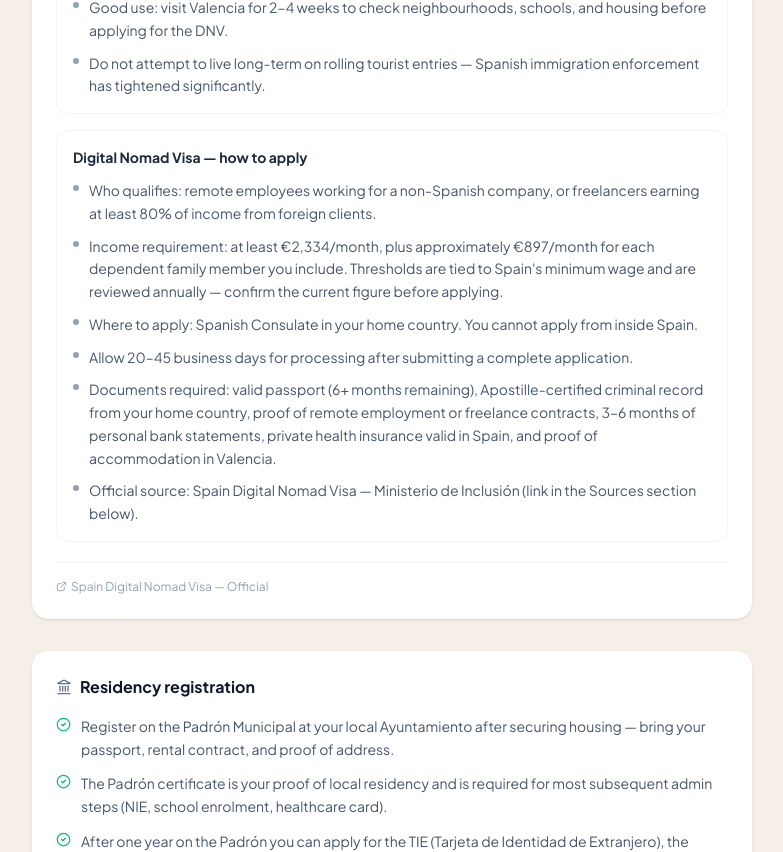
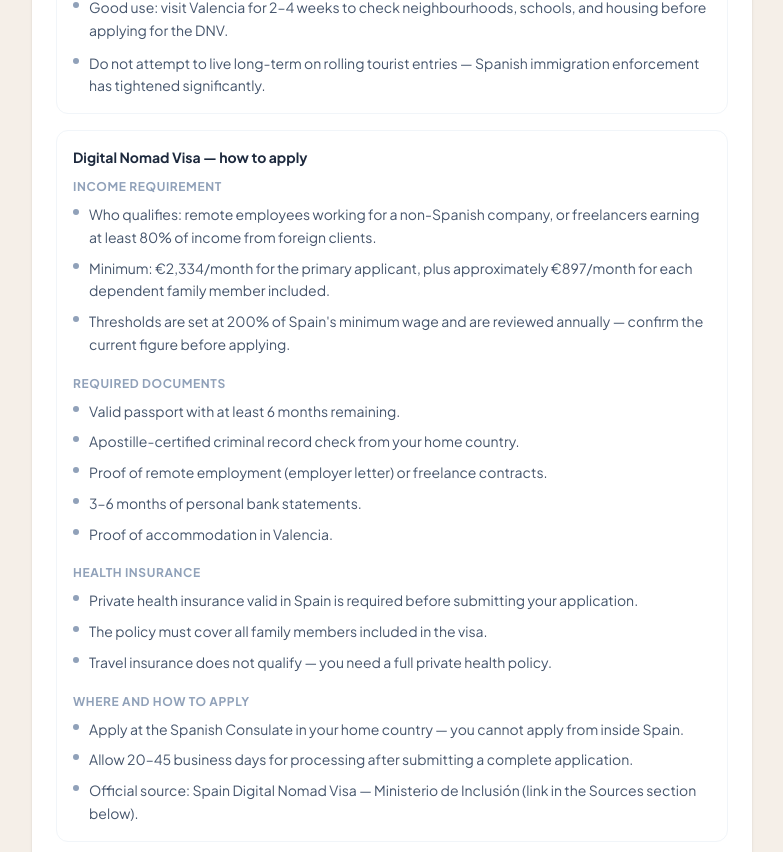
Before and after one commit to EladSOR/family-relo, a Next.js app: page /spain/valencia in a window 1280 px wide. Shown: the part 3000-3852 px from the top of the page, without its empty margins (248-1031 px from the left). Built offline with nearby package versions, Linux system fonts and the light colour scheme.

Commit message:
Add visa anchors for checklist navigation

```diff
--- a/app/[country]/[city]/page.tsx
+++ b/app/[country]/[city]/page.tsx
@@ -213,11 +213,11 @@ export default async function CityPage({ params }: Props) {
             })}
           </div>
 
-          {/* Detail sections — one per option that has an anchor + details */}
-          {dest.visa.options.some(o => o.anchor && o.details?.length) && (
+          {/* Detail sections — one per option that has an anchor + content */}
+          {dest.visa.options.some(o => o.anchor && (o.sections?.length || o.details?.length)) && (
             <div className="mt-6 space-y-4">
               {dest.visa.options
-                .filter(o => o.anchor && o.details?.length)
+                .filter(o => o.anchor && (o.sections?.length || o.details?.length))
                 .map((opt, i) => (
                   <div
                     key={i}
@@ -227,6 +227,31 @@ export default async function CityPage({ params }: Props) {
                     <h3 className="mb-3 text-sm font-bold text-slate-800">
                       {opt.detailTitle ?? opt.type}
                     </h3>
+
+                    {/* Structured sub-sections with individual anchor ids */}
+                    {opt.sections?.length ? (
+                      <div className="space-y-5">
+                        {opt.sections.map((sec) => (
+                          <div key={sec.id}>
+                            <h4
+                              id={sec.id}
+                              className="mb-2 scroll-mt-24 text-xs font-bold uppercase tracking-wider text-slate-400"
+                            >
+                              {sec.heading}
+                            </h4>
+                            <ul className="space-y-2">
+                              {sec.items.map((item, j) => (
+                                <li key={j} className="flex items-start gap-2.5 text-sm leading-relaxed text-slate-600">
+                                  <span className="mt-1.5 h-1.5 w-1.5 shrink-0 rounded-full bg-slate-400" />
+                                  {item}
+                                </li>
+                              ))}
+                            </ul>
+                          </div>
+                        ))}
+                      </div>
+                    ) : (
+                      /* Flat bullet list for options without named sub-sections */
                       <ul className="space-y-2.5">
                         {opt.details!.map((item, j) => (
                           <li key={j} className="flex items-start gap-2.5 text-sm leading-relaxed text-slate-600">
@@ -235,6 +260,7 @@ export default async function CityPage({ params }: Props) {
                           </li>
                         ))}
                       </ul>
+                    )}
                   </div>
                 ))}
             </div>
--- a/data/cities.json
+++ b/data/cities.json
@@ -69,13 +69,45 @@
           "detailTitle": "Digital Nomad Visa — how to apply",
           "duration": "1 year initial, renewable up to 5 years",
           "description": "For remote workers employed abroad or freelancers with international clients. Apply at the Spanish Consulate in your home country before you travel — not from inside Spain.",
-          "details": [
-            "Who qualifies: remote employees working for a non-Spanish company, or freelancers earning at least 80% of income from foreign clients.",
-            "Income requirement: at least €2,334/month, plus approximately €897/month for each dependent family member you include. Thresholds are tied to Spain's minimum wage and are reviewed annually — confirm the current figure before applying.",
-            "Where to apply: Spanish Consulate in your home country. You cannot apply from inside Spain.",
-            "Allow 20–45 business days for processing after submitting a complete application.",
-            "Documents required: valid passport (6+ months remaining), Apostille-certified criminal record from your home country, proof of remote employment or freelance contracts, 3–6 months of personal bank statements, private health insurance valid in Spain, and proof of accommodation in Valencia.",
-            "Official source: Spain Digital Nomad Visa — Ministerio de Inclusión (link in the Sources section below)."
+          "sections": [
+            {
+              "id": "visa-income",
+              "heading": "Income requirement",
+              "items": [
+                "Who qualifies: remote employees working for a non-Spanish company, or freelancers earning at least 80% of income from foreign clients.",
+                "Minimum: €2,334/month for the primary applicant, plus approximately €897/month for each dependent family member included.",
+                "Thresholds are set at 200% of Spain's minimum wage and are reviewed annually — confirm the current figure before applying."
+              ]
+            },
+            {
+              "id": "visa-documents",
+              "heading": "Required documents",
+              "items": [
+                "Valid passport with at least 6 months remaining.",
+                "Apostille-certified criminal record check from your home country.",
+                "Proof of remote employment (employer letter) or freelance contracts.",
+                "3–6 months of personal bank statements.",
+                "Proof of accommodation in Valencia."
+              ]
+            },
+            {
+              "id": "visa-insurance",
+              "heading": "Health insurance",
+              "items": [
+                "Private health insurance valid in Spain is required before submitting your application.",
+                "The policy must cover all family members included in the visa.",
+                "Travel insurance does not qualify — you need a full private health policy."
+              ]
+            },
+            {
+              "id": "visa-apply",
+              "heading": "Where and how to apply",
+              "items": [
+                "Apply at the Spanish Consulate in your home country — you cannot apply from inside Spain.",
+                "Allow 20–45 business days for processing after submitting a complete application.",
+                "Official source: Spain Digital Nomad Visa — Ministerio de Inclusión (link in the Sources section below)."
+              ]
+            }
           ]
         }
       ]
```
Also changed, not shown: lib/types.ts (+11 -1 lines). Lines whose indentation alone changed are shown as unchanged.
